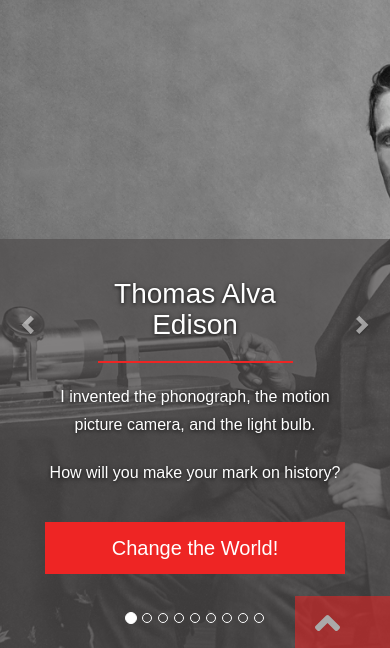
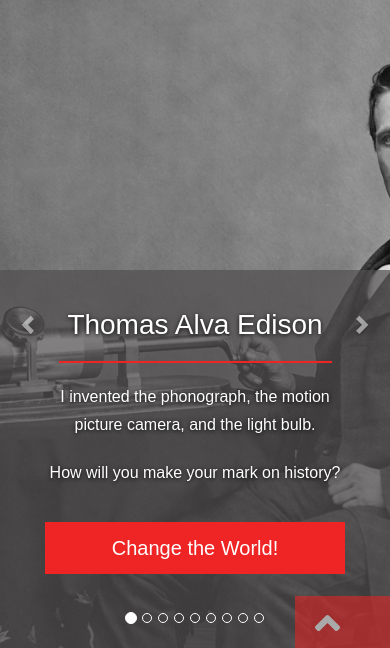
Before and after one commit to davidi2v/i2v, a PHP site: page / in a window 390 px wide. Shown: the part 151-799 px from the top of the page. Run offline with PHP 8.4, Linux system fonts and the light colour scheme; some libraries are stand-ins or nearby versions; some web fonts are replaced.

Commit message:
removed margin from left and right of the header on the carousel

```diff
--- a/css/style.css
+++ b/css/style.css
@@ -195,6 +195,8 @@ a {
 
   #myCarousel .carousel-inner .carousel-caption h3 {
     font-size: 28px;
+    margin-left: 15%;
+    margin-right: 15%;
   }
 }
 
```
